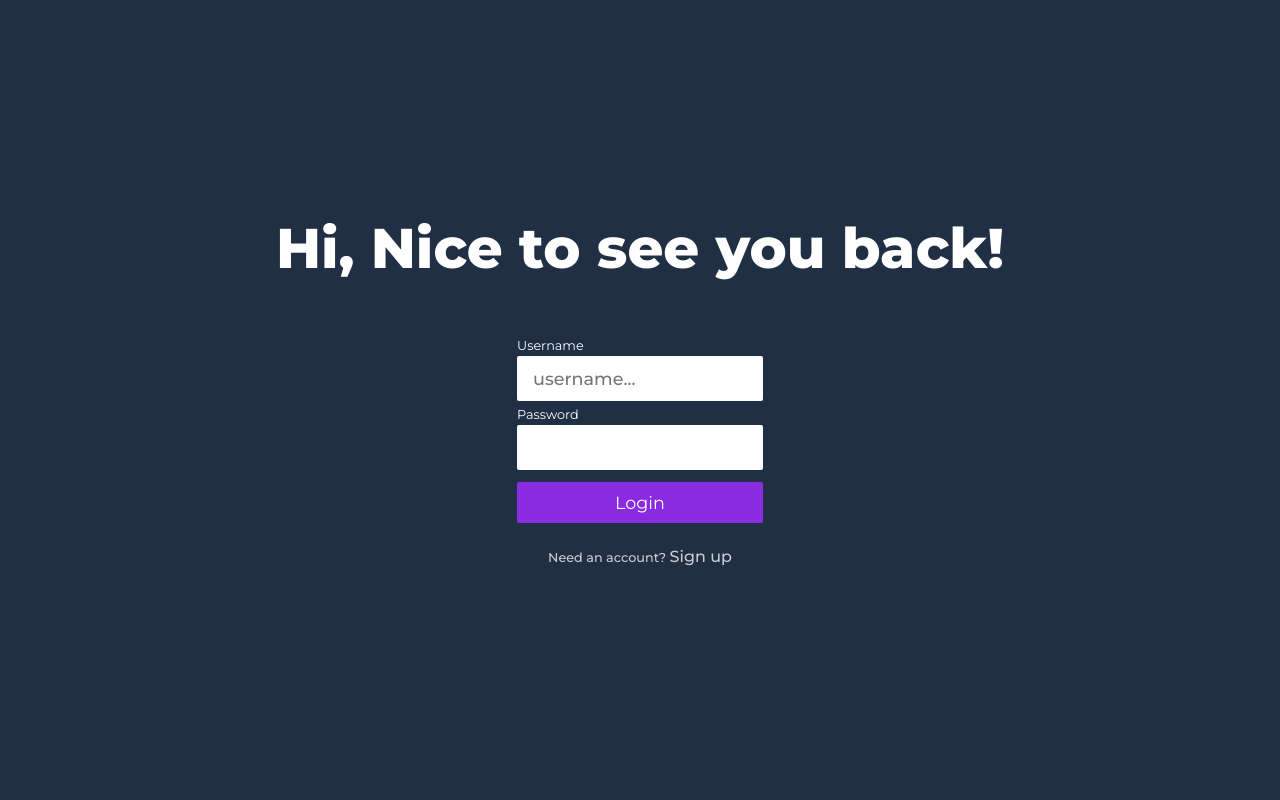
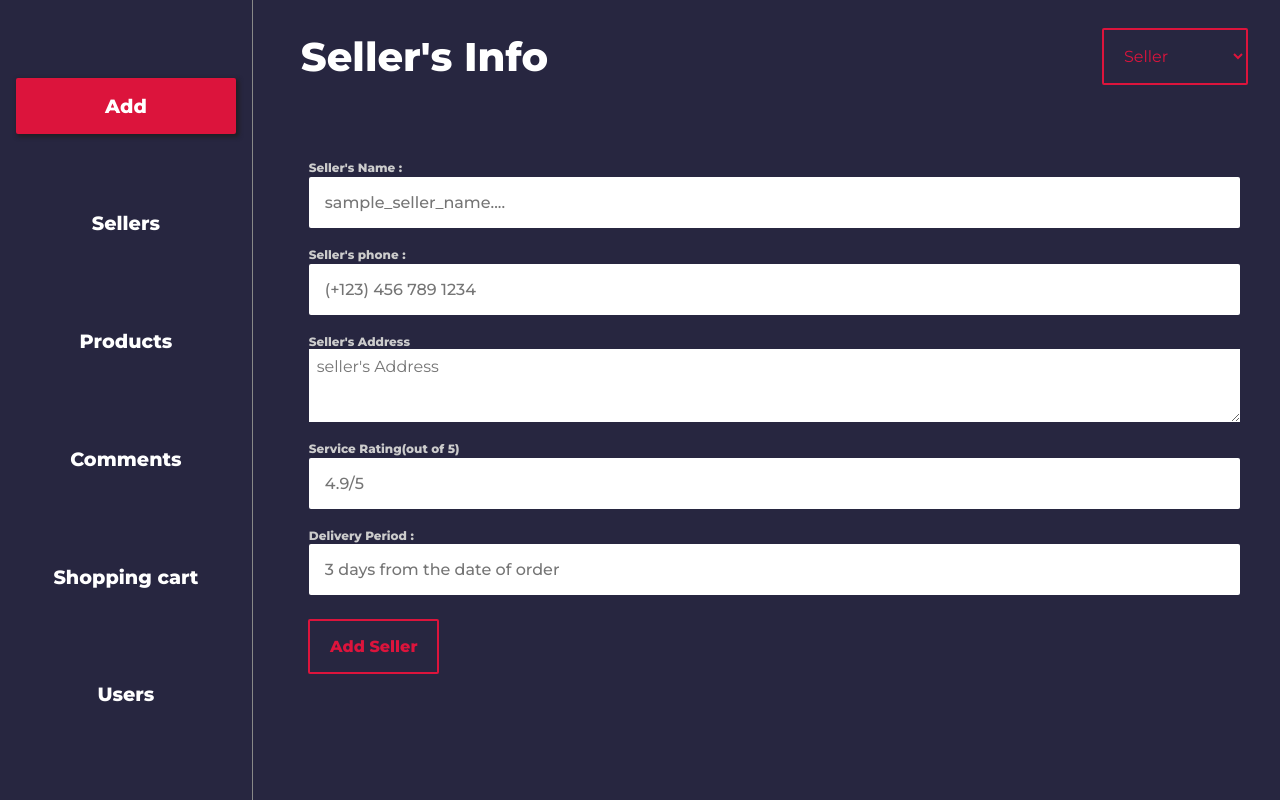
Before and after one commit to LearnToCodesandy/ecommerce-dashboar-front-end, a React (Create React App) app: page / in a window 1280 px wide. Built offline with nearby package versions, Linux system fonts and the light colour scheme.

Commit message:
5 files modified, 5 added

```diff
--- a/package.json
+++ b/package.json
@@ -4,7 +4,8 @@
   "private": true,
   "dependencies": {
     "react": "^17.0.2",
-    "react-dom": "^17.0.2"
+    "react-dom": "^17.0.2",
+    "react-router-dom": "^6.3.0"
   },
   "scripts": {
     "start": "react-scripts start",
--- a/src/App.js
+++ b/src/App.js
@@ -1,11 +1,12 @@
 import React from 'react';
 import './style.css';
 import Login from './pages/login/Login';
+import Home from './pages/home/Home';
 
 export default function App() {
   return (
     <div>
-      <Login />
+      <Home />
     </div>
   );
 }
--- /dev/null
+++ b/src/components/CommentForm.jsx
@@ -0,0 +1,40 @@
+import React from 'react';
+
+const CommentForm = () => {
+  return (
+    <form className="form">
+      <div className="form__item">
+        <label htmlFor="comment__username">user's Name : </label>
+        <input
+          type="text"
+          name="comment__username"
+          id="comment__username"
+          placeholder="username of commentor...."
+        />
+      </div>
+
+      <div className="form__item">
+        <label htmlFor="user__description">user's comment</label>
+        <textarea
+          name="user__description"
+          id="user__description"
+          cols="30"
+          rows="3"
+          placeholder="user's comment goes here..."
+        ></textarea>
+      </div>
+      <div className="form__item">
+        <label htmlFor="user__comment__rating">Product Rating(out of 5)</label>
+        <input
+          type="number"
+          name="user__comment__rating"
+          id="user__comment__rating"
+          placeholder="4.9/5"
+        />
+      </div>
+      <input type="submit" value="Add Comment" />
+    </form>
+  );
+};
+
+export default CommentForm;
--- /dev/null
+++ b/src/components/ProductForm.jsx
@@ -0,0 +1,71 @@
+import React from 'react';
+
+const ProductForm = () => {
+  return (
+    <form className="form">
+      <div className="form__item">
+        <label htmlFor="product__name">Product's Name : </label>
+        <input
+          type="text"
+          name="product__name"
+          id="product__name"
+          placeholder="sample_seller_name...."
+        />
+      </div>
+      <div className="form__item">
+        <label htmlFor="products__description">Product's Description</label>
+        <textarea
+          name="products__description"
+          id="products__description"
+          cols="30"
+          rows="3"
+          placeholder="Product's Description"
+        ></textarea>
+      </div>
+
+      <div className="form__item">
+        <label htmlFor="product__sellers__name">Seller's Name : </label>
+        <input
+          type="text"
+          name="product__sellers__name"
+          id="product__sellers__name"
+          placeholder="product seller's name...."
+        />
+      </div>
+
+      <div className="form__item">
+        <label htmlFor="product__rating">Product Rating(out of 5)</label>
+        <input
+          type="number"
+          name="product__rating"
+          id="product__rating"
+          placeholder="4.9/5"
+        />
+      </div>
+
+      <div className="form__item">
+        <label htmlFor="product__price">Product Price : </label>
+        <input
+          type="number"
+          name="product__price"
+          id="product__price"
+          placeholder="$ 123.4"
+        />
+      </div>
+
+      <div className="form__item">
+        <label htmlFor="brand__name">Brand Name : </label>
+        <input
+          type="text"
+          name="brand__name"
+          id="brand__name"
+          placeholder="Gucci"
+        />
+      </div>
+
+      <input type="submit" value="Add Product" />
+    </form>
+  );
+};
+
+export default ProductForm;
--- /dev/null
+++ b/src/components/SellerForm.jsx
@@ -0,0 +1,59 @@
+import React from 'react';
+
+const SellerForm = () => {
+  return (
+    <form className="form">
+      <div className="form__item">
+        <label htmlFor="seller__name">Seller's Name : </label>
+        <input
+          type="text"
+          name="seller__name"
+          id="seller__name"
+          placeholder="sample_seller_name...."
+        />
+      </div>
+      <div className="form__item">
+        <label htmlFor="seller__phone">Seller's phone : </label>
+        <input
+          type="text"
+          name="seller__phone"
+          id="seller__phone"
+          placeholder="(+123) 456 789 1234"
+        />
+      </div>
+      <div className="form__item">
+        <label htmlFor="seller__address">Seller's Address</label>
+        <textarea
+          name="seller__address"
+          id="seller__address"
+          cols="30"
+          rows="3"
+          placeholder="seller's Address"
+        ></textarea>
+      </div>
+      <div className="form__item">
+        <label htmlFor="service__rating">Service Rating(out of 5)</label>
+        <input
+          type="number"
+          name="service__rating"
+          id="service__rating"
+          placeholder="4.9/5"
+        />
+      </div>
+
+      <div className="form__item">
+        <label htmlFor="delivery__period">Delivery Period : </label>
+        <input
+          type="text"
+          name="delivery__period"
+          id="delivery__period"
+          placeholder="3 days from the date of order"
+        />
+      </div>
+
+      <input type="submit" value="Add Seller" />
+    </form>
+  );
+};
+
+export default SellerForm;
--- /dev/null
+++ b/src/pages/home/Home.jsx
@@ -0,0 +1,65 @@
+import React, { useState } from 'react';
+import './home.css';
+import SellerForm from '../../components/SellerForm';
+import ProductForm from '../../components/ProductForm';
+import CommentForm from '../../components/CommentForm';
+
+// switch function
+const switchForm = (value) => {
+  switch (value) {
+    case 'Seller':
+      return <SellerForm />;
+    case 'Product':
+      return <ProductForm />;
+    case 'Comments':
+      return <CommentForm />;
+    default:
+      return <SellerForm />;
+  }
+};
+
+const Home = () => {
+  const [current, setCurrent] = useState('Seller');
+
+  // handlers
+  const handleFormChange = (e) => {
+    console.log(e.target.value);
+    setCurrent(e.target.value);
+  };
+
+  return (
+    <>
+      <div className="home__wrapper">
+        <div className="sidebar__wrapper">
+          <nav>
+            <li className="sidebar__item active">Add</li>
+            <li className="sidebar__item">Sellers</li>
+            <li className="sidebar__item">Products</li>
+            <li className="sidebar__item">Comments</li>
+            <li className="sidebar__item">Shopping cart</li>
+            <li className="sidebar__item">Users</li>
+          </nav>
+        </div>
+        <div className="content__wrapper">
+          <div className="form__wrapper">
+            <div className="form__wrapper__header">
+              <p className="form__title">{current}'s Info</p>
+              <select
+                name="add__filter"
+                id="add__filter"
+                onChange={(e) => handleFormChange(e)}
+              >
+                <option value="Seller">Seller</option>
+                <option value="Product">Product</option>
+                <option value="Comments">Comments</option>
+              </select>
+            </div>
+            <div className="form__container">{switchForm(current)}</div>
+          </div>
+        </div>
+      </div>
+    </>
+  );
+};
+
+export default Home;
--- /dev/null
+++ b/src/pages/home/home.css
@@ -0,0 +1,133 @@
+.home__wrapper {
+  width: 100%;
+  min-height: 100vh;
+  display: flex;
+}
+
+.sidebar__wrapper {
+  flex: 1;
+  display: flex;
+  flex-direction: column;
+  align-items: center;
+  justify-content: center;
+  position: sticky;
+  top: 0;
+  bottom: 0;
+  margin: 0 1rem 0 0;
+  z-index: 1111;
+}
+
+.sidebar__wrapper nav {
+  width: 100%;
+  height: 100%;
+  display: flex;
+  flex-direction: column;
+  padding: 1rem;
+  justify-content: space-evenly;
+  align-items: flex-end;
+  border-right: 1px solid #888;
+}
+
+.sidebar__item {
+  width: 100%;
+  text-align: center;
+  padding: 1rem 1.2rem;
+  font-size: 1.2rem;
+  border-radius: 2px;
+  cursor: pointer;
+  font-weight: bold;
+  transition: 0.2s ease-in all;
+}
+
+.active,
+.sidebar__item:hover {
+  box-shadow: 2px 2px 4px 1px #1f1d1dcc;
+  background-color: crimson;
+}
+
+.content__wrapper {
+  flex: 4;
+  display: flex;
+  flex-direction: column;
+}
+
+.form__wrapper {
+  width: 100%;
+  display: flex;
+  flex-direction: column;
+}
+
+.form {
+  width: 100%;
+  padding: 1rem;
+}
+
+.form__item {
+  width: 100%;
+  display: flex;
+  flex-direction: column;
+  padding: 0.5rem 0.25rem;
+}
+
+.form__item input {
+  padding: 1rem;
+  font-size: 1rem;
+  margin: 0.1rem 0 0 0;
+  border-radius: 2px;
+}
+
+.form__item label {
+  font-size: 0.75rem;
+  font-weight: bold;
+  color: #ccc;
+}
+
+.form__item textarea {
+  resize: vertical;
+  padding: 0.5rem;
+  font-size: 1rem;
+}
+
+.form__title {
+  font-size: 2.5rem;
+  font-weight: bold;
+  padding: 1rem;
+  margin: 1rem 0;
+}
+
+input[type='submit'] {
+  padding: 1rem 1.25rem;
+  font-size: 1rem;
+  margin: 1rem 0 0 0.2rem;
+  font-weight: bold;
+  border: 2px solid crimson;
+  background: transparent;
+  color: crimson;
+  transform: 0.2s ease-in all;
+}
+
+input[type='submit']:hover {
+  background-color: crimson;
+  color: #fff;
+  border-radius: 2px;
+  cursor: pointer;
+  border: 2px solid transparent;
+}
+
+.form__wrapper__header {
+  width: 100%;
+  display: flex;
+  align-items: center;
+  justify-content: space-between;
+  padding: 0 1rem;
+}
+
+#add__filter {
+  margin: 0 1rem 0 0;
+  font-size: 1rem;
+  padding: 1rem;
+  background-color: transparent;
+  color: crimson;
+  border: 2px solid crimson;
+  border-radius: 2px;
+}
--- a/src/pages/login/login.css
+++ b/src/pages/login/login.css
@@ -41,7 +41,7 @@ input[type='submit'] {
   border-radius: 2px;
   margin: 0.5rem 0;
   color: #fff;
-  background-color: blueviolet;
+  background-color: crimson;
   border: 2px solid transparent;
   cursor: pointer;
   transition: 0.2s ease-in all;
@@ -50,8 +50,8 @@ input[type='submit'] {
 
 input[type='submit']:hover {
   background: transparent;
-  color: blueviolet;
-  border: 2px solid blueviolet;
+  color: crimson;
+  border: 2px solid crimson;
 }
 
 .under__text {
@@ -75,7 +75,9 @@ input[type='submit']:hover {
 }
 
 .title {
+  width: 100%;
   margin-bottom: 2rem;
   font-size: 3.5rem;
   color: #fff;
+  text-align: center;
 }
--- a/src/style.css
+++ b/src/style.css
@@ -25,7 +25,8 @@
 }
 
 body {
-  background-color: var(--clr-prussian-blue);
+  background-color: var(--clr-space-cadet);
+  color: #fff;
   width: 100%;
   min-height: 100vh;
   font-size: 15px;
```
Also changed, not shown: src/index.js (+4 -4 lines).
